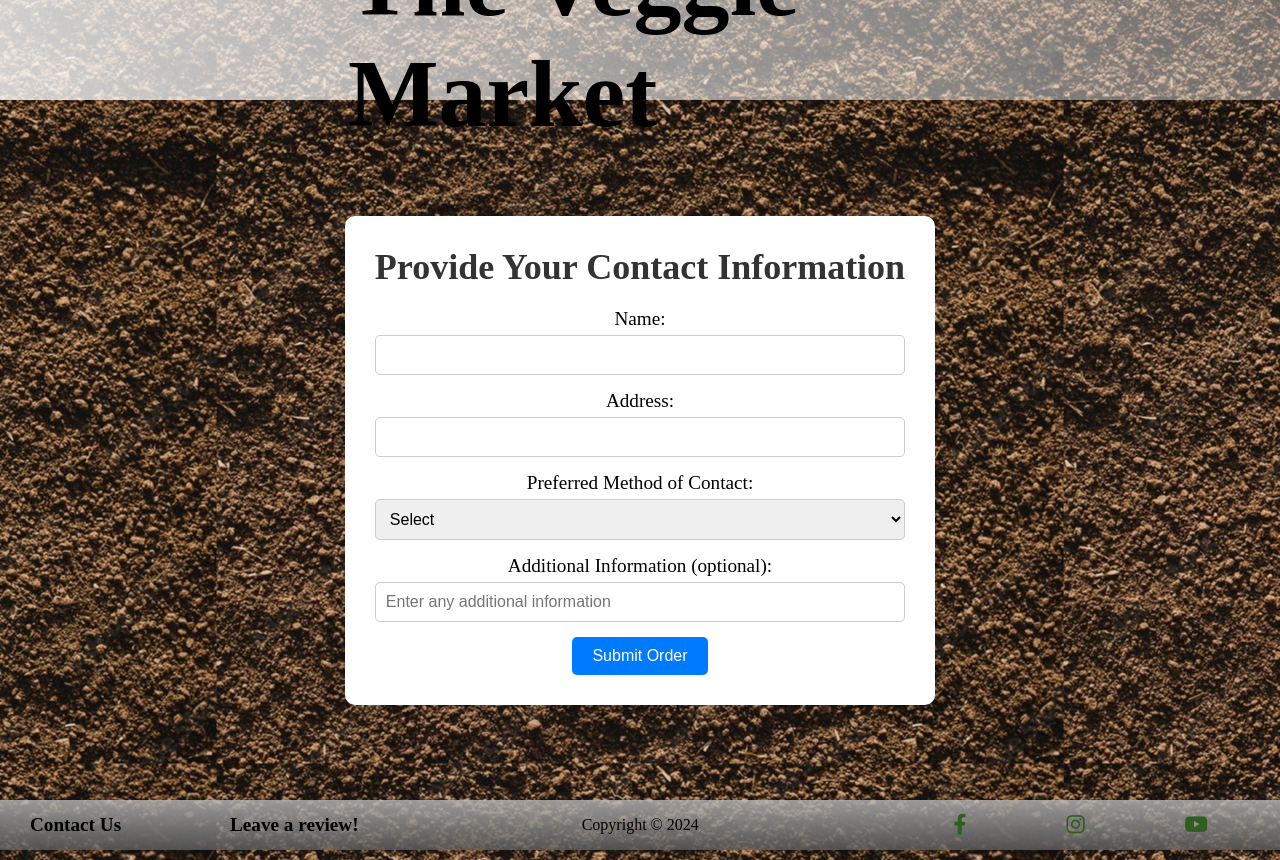
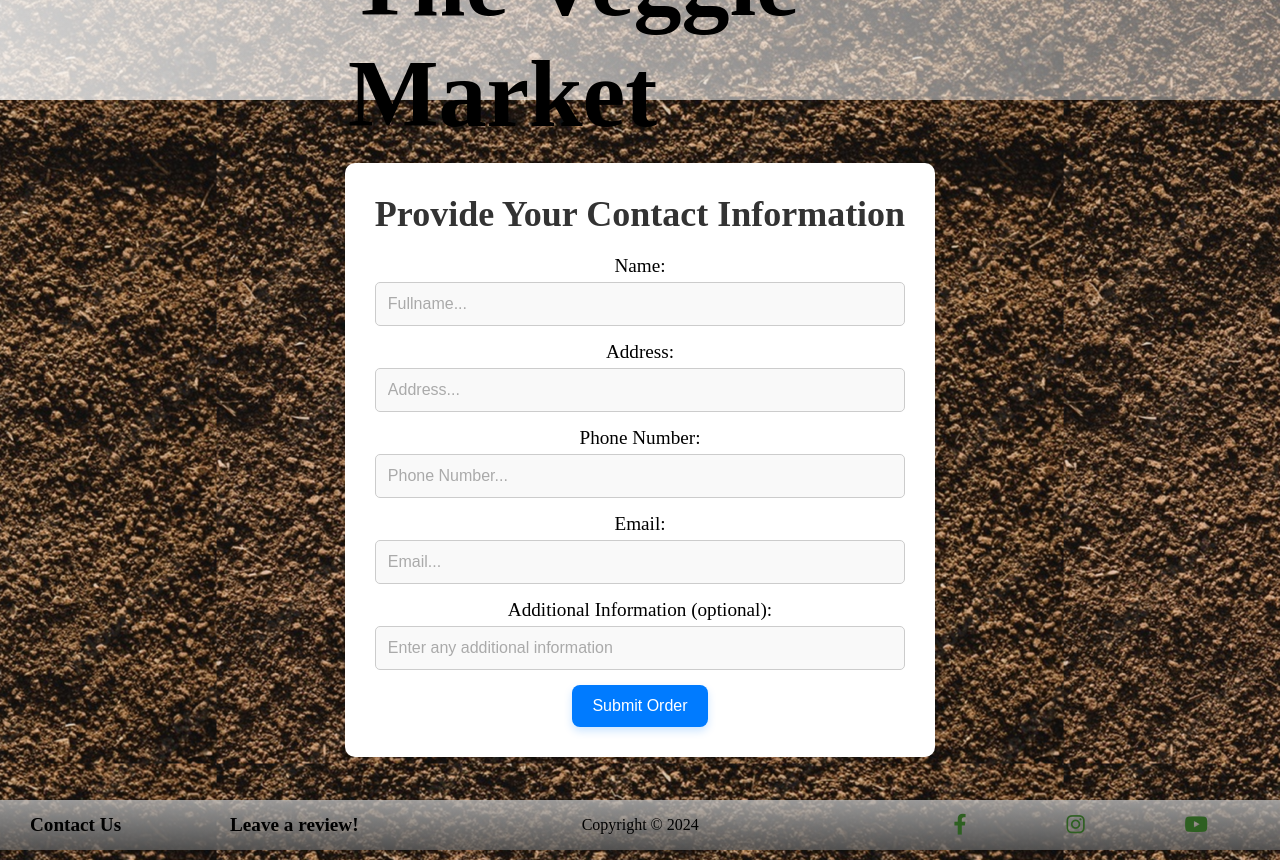
Before and after one commit to edugz/VeggieMarket-App, a React (Vite) app: page /shopping-cart/checkout in a window 1280 px wide. Built offline with nearby package versions, Linux system fonts and the light colour scheme; a web font is replaced by a local one.

Commit message:
Completed EmailJS Functionality. When order is submitted App sends stylized email and resets global states.

```diff
--- a/src/components/Pages/ShoppingCart/Checkout/Checkout.css
+++ b/src/components/Pages/ShoppingCart/Checkout/Checkout.css
@@ -32,7 +32,26 @@
   font-size: 1.2rem;
 }
 
-.checkout-input,
+.checkout-input {
+  padding: 12px;
+  font-size: 1rem;
+  border: 1px solid #ccc;
+  border-radius: 5px;
+  margin-top: 5px;
+  background-color: #f9f9f9;
+}
+
+.checkout-input::placeholder {
+  color: #aaa;
+}
+
+.checkout-input:focus {
+  border-color: #007bff;
+  outline: none;
+  box-shadow: 0 0 5px rgba(0, 123, 255, 0.5);
+  background-color: #fff;
+}
+
 .checkout-select {
   padding: 10px;
   font-size: 1rem;
@@ -41,7 +60,6 @@
   margin-top: 5px;
 }
 
-.checkout-input:focus,
 .checkout-select:focus {
   border-color: #007bff;
   outline: none;
@@ -49,14 +67,15 @@
 }
 
 .checkout-submit {
-  padding: 10px 20px;
+  padding: 12px 20px;
   font-size: 1rem;
   color: #ffffff;
   background-color: #007bff;
   border: none;
-  border-radius: 5px;
+  border-radius: 8px;
   cursor: pointer;
   transition: background-color 0.3s ease, transform 0.2s ease;
+  box-shadow: 0 4px 8px rgba(0, 123, 255, 0.2);
 }
 
 .checkout-submit:hover {
--- a/src/components/Pages/ShoppingCart/Checkout/Checkout.jsx
+++ b/src/components/Pages/ShoppingCart/Checkout/Checkout.jsx
@@ -1,19 +1,20 @@
-import React, { useState } from "react";
+import React, { useContext, useState } from "react";
 import { useNavigate } from "react-router-dom";
 import emailjs from "emailjs-com";
+import { CartContext } from "../../../hooks/CartContext.jsx";
 import "./Checkout.css";
 
 function CheckoutForm() {
+  const { cart, resetCart } = useContext(CartContext);
+
   const navigate = useNavigate();
   const [formData, setFormData] = useState({
     name: "",
     address: "",
-    contactMethod: "",
-    contactDetails: "",
+    contactDetailsPhone: "",
+    contactDetailsEmail: "",
     information: "",
   });
-
-  const [isContactDetailsVisible, setIsContactDetailsVisible] = useState(false);
 
   // Handle form input changes
   const handleChange = (e) => {
@@ -22,26 +23,50 @@ function CheckoutForm() {
       ...prevFormData,
       [name]: value,
     }));
-
-    if (name === "contactMethod") {
-      setIsContactDetailsVisible(value !== "");
-    }
   };
 
   // Handle form submission
   const handleSubmit = (e) => {
     e.preventDefault();
 
+    const formattedCartItems = cart
+      .map(
+        (item) =>
+          `<b>${item.name}</b> (${item.weight}kg)<br>
+          <b>Quantity:</b> ${item.quantity}u<br>
+          <b>Item Price:</b> ¥${item.price * item.quantity}`
+      )
+      .join("<br><br>");
+
+    const totalPrice = cart.reduce(
+      (total, item) => total + item.price * item.quantity,
+      0
+    );
+
+    const fullOrderDetails = `
+    ${formattedCartItems}<br><br>---<br>
+    <b>Total Price:</b> ¥${totalPrice}<br>---`;
+
+    const formattedFormData = `
+    <b>Name:</b> ${formData.name}<br>
+    <br>
+    <b>Address:</b> ${formData.address}<br>
+    <br>
+    <b>Phone Number:</b> ${formData.contactDetailsPhone}<br>
+    <br>
+    <b>Email:</b> ${formData.contactDetailsEmail}<br>
+    <br>
+    <b>Additional Info:</b> ${formData.information}`;
+
     emailjs
       .send(
         "service_udbcvxm",
         "template_v4l83um",
         {
-          name: formData.name,
-          address: formData.address,
-          contactMethod: formData.contactMethod,
-          contactDetails: formData.contactDetails,
-          information: formData.information,
+          formData: formattedFormData,
+          /* Cart */
+          cartItems: fullOrderDetails,
+          orderName: formData.name,
         },
         "OM4CUFIGRqyF_5YI6"
       )
@@ -52,6 +77,18 @@ function CheckoutForm() {
             response.status,
             response.text
           );
+
+          // Reset form data
+          setFormData({
+            name: "",
+            address: "",
+            contactDetailsPhone: "",
+            contactDetailsEmail: "",
+            information: "",
+          });
+
+          resetCart();
+
           navigate("/thank-you");
         },
         (error) => {
@@ -75,6 +112,7 @@ function CheckoutForm() {
               value={formData.name}
               onChange={handleChange}
               required
+              placeholder="Fullname..."
             />
           </label>
           <label className="checkout-label">
@@ -86,39 +124,37 @@ function CheckoutForm() {
               value={formData.address}
               onChange={handleChange}
               required
+              placeholder="Address..."
             />
           </label>
+
           <label className="checkout-label">
-            Preferred Method of Contact:
-            <select
-              className="checkout-select"
-              name="contactMethod"
-              value={formData.contactMethod}
+            Phone Number:
+            {formData.contactMethodPhone}
+            <input
+              className="checkout-input"
+              type="text"
+              name="contactDetailsPhone"
+              value={formData.contactDetailsPhone}
               onChange={handleChange}
               required
-            >
-              <option value="">Select</option>
-              <option value="email">Email</option>
-              <option value="phonecall">Phone Call</option>
-              <option value="whatsapp">WhatsApp</option>
-            </select>
+              placeholder="Phone Number..."
+            />
           </label>
 
-          {isContactDetailsVisible && (
-            <label className="checkout-label">
-              {formData.contactMethod === "email" && "Email:"}
-              {formData.contactMethod === "phonecall" && "Phone Number:"}
-              {formData.contactMethod === "whatsapp" && "WhatsApp Number:"}
-              <input
-                className="checkout-input"
-                type="text"
-                name="contactDetails"
-                value={formData.contactDetails}
-                onChange={handleChange}
-                required
-              />
-            </label>
-          )}
+          <label className="checkout-label">
+            Email:
+            {formData.contactMethodEmail}
+            <input
+              className="checkout-input"
+              type="text"
+              name="contactDetailsEmail"
+              value={formData.contactDetailsEmail}
+              onChange={handleChange}
+              required
+              placeholder="Email..."
+            />
+          </label>
 
           <label className="checkout-label">
             Additional Information (optional):
--- a/src/components/Pages/ShoppingCart/Checkout/ThankYouPage/ThankYouPage.jsx
+++ b/src/components/Pages/ShoppingCart/Checkout/ThankYouPage/ThankYouPage.jsx
@@ -1,10 +1,14 @@
 import React from "react";
+import { Link } from "react-router-dom";
 import "./ThankYouPage.css";
 
 function ThankYouPage() {
   return (
     <div className="thank-you-main">
       <div className="thank-you">Thank You</div>
+      <Link to="/">
+        <button className="go-back-button">Home</button>
+      </Link>
     </div>
   );
 }
--- a/src/components/hooks/CartContext.jsx
+++ b/src/components/hooks/CartContext.jsx
@@ -104,6 +104,12 @@ function CartProvider({ children }) {
     }
   }
 
+  const resetCart = () => {
+    setCart([]);
+    setCartCount(0);
+    setProductCounts({});
+  };
+
   return (
     <CartContext.Provider
       value={{
@@ -120,6 +126,7 @@ function CartProvider({ children }) {
         subtractFromCart,
         handleAddToCart,
         handleSubtractFromCart,
+        resetCart,
       }}
     >
       {children}
```
